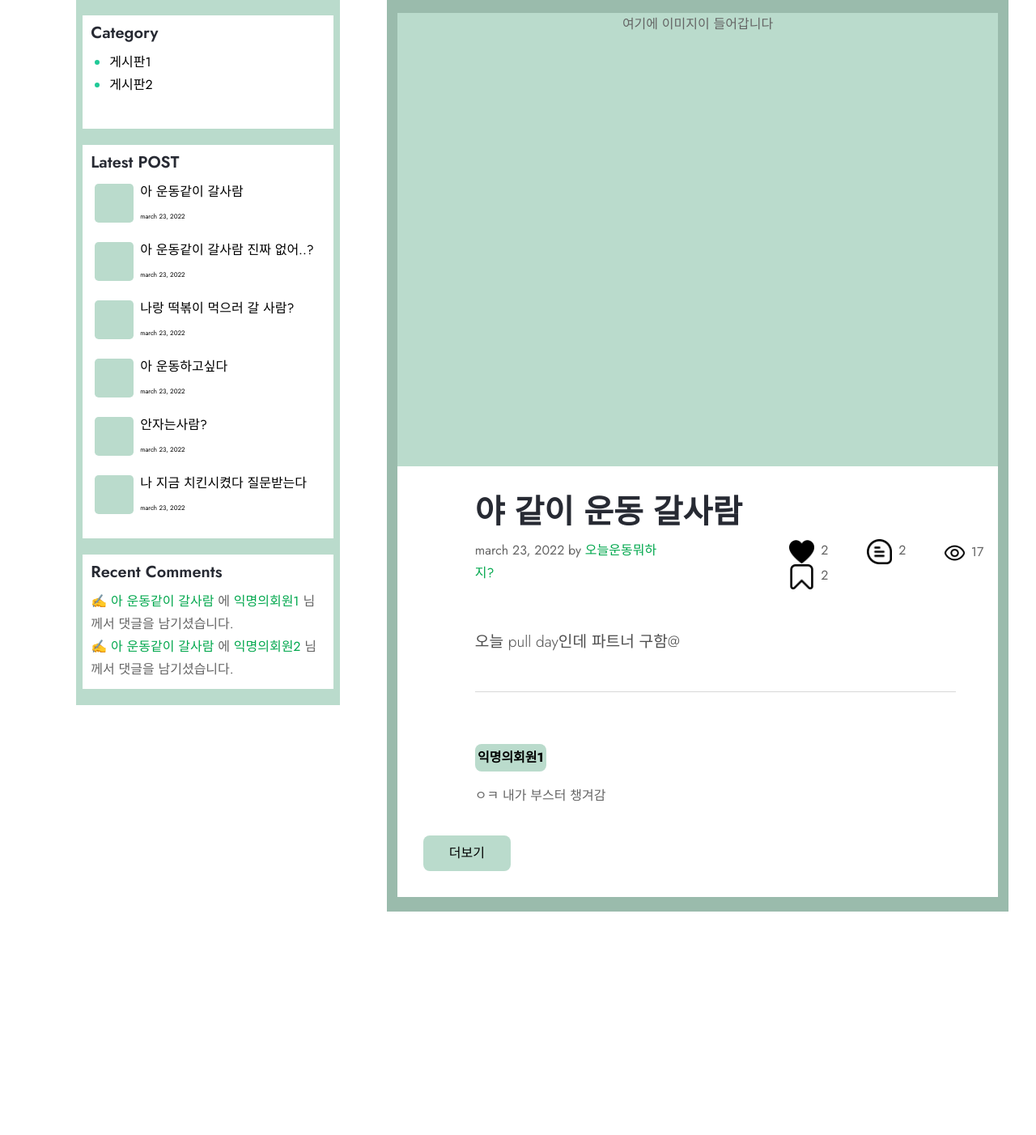
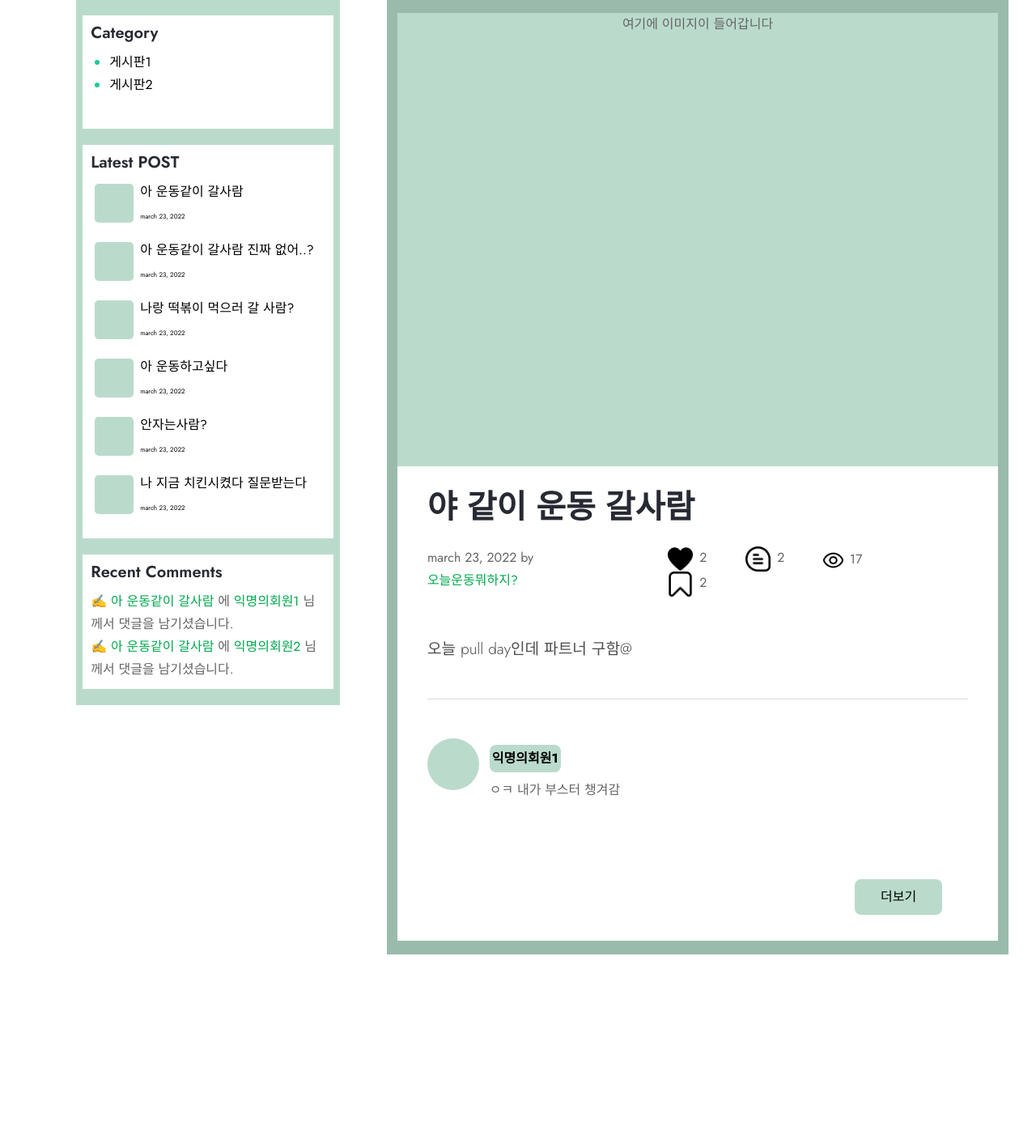
Before and after one commit to KEEMSY/F5_TEAM3, a Django app: page /temp/ in a window 1280 px wide. Shown: the part 401-1803 px from the top of the page at 81% size. Run offline with Django 4.2, Linux system fonts and the light colour scheme; some libraries are stand-ins or nearby versions; some web fonts are replaced.

Commit message:
add temp_community

```diff
--- a/static/css/community.css
+++ b/static/css/community.css
@@ -155,16 +155,16 @@
 }
 
 .content_details{
-    width: 100%;
-    height: 15rem;
-    margin: 2rem 6rem;
+    width: 90%;
+    margin: 0 auto;
 }
 
 .content_title{
-
+    margin-top: 2vw;
 }
 
 .content_title_footet{
+    margin-top: 2vw;
     display: flex;
 
 }
@@ -178,6 +178,7 @@
 }
 
 .content_title_footet_right_wrapper{
+    width: 100%;
     display: flex;
     text-align: center;
     align-items: center;
@@ -205,11 +206,23 @@
     color: #4e4e4e;
 }
 
+.content_comment {
+    display: flex;
+    flex-direction: row;
+
+}
+.content_comment_profile{
+    margin-right: 1vw;
+    width: 4rem;
+    height: 4rem;
+    background-color: #badbcc;
+    border-radius: 50%;
+}
 .content_best_comment{
-    margin-top: 4rem;
+    margin-top: 0.5rem;
 }
 
-.content_best_comment_user{
+.content_best_comment > span{
     /*width: 80%;*/
     padding: 0.2rem;
     border-radius: 0.5rem;
@@ -221,11 +234,17 @@
 
 }
 
+.content_best_comment > p{
+    margin-top: 0.5rem;
+}
+
 .content_best_comment_content{
-    margin-top: 1rem;
+
 }
 
 .content_botton{
+    display: flex;
+    flex-direction: row-reverse;
     margin:  4rem 0 0 0;
     padding: 2rem;
     border-radius: 1rem;
@@ -241,5 +260,6 @@
 }
 
 hr{
-    width: 80%;
+    width: 100%;
+    margin-bottom: 3rem;
 }
--- a/templates/articleapp/temp_commnuity.html
+++ b/templates/articleapp/temp_commnuity.html
@@ -251,25 +251,20 @@
                     </div>
                     <br>
                     <hr>
-                    <div class="content_best_comment">
-                        <div class="content_best_comment_user">
+                    <div class="content_comment">
+                        <div class="content_comment_profile"></div>
+                        <div class="content_best_comment">
                             <span>
                                 익명의회원1
                             </span>
+                            <p>
+                                ㅇㅋ 내가 부스터 챙겨감
+                            </p>
                         </div>
-                        <div class="content_best_comment_content">
-                            <span>
-                                ㅇㅋ 내가 부스터 챙겨감
-                            </span>
-                        </div>
-
-
                     </div>
-                </div>
-                <br>
-                <br>
-                <div class="content_botton">
-                    <button> 더보기 </button>
+                    <div class="content_botton">
+                        <button> 더보기 </button>
+                    </div>
                 </div>
             </div>
             </div>
```
